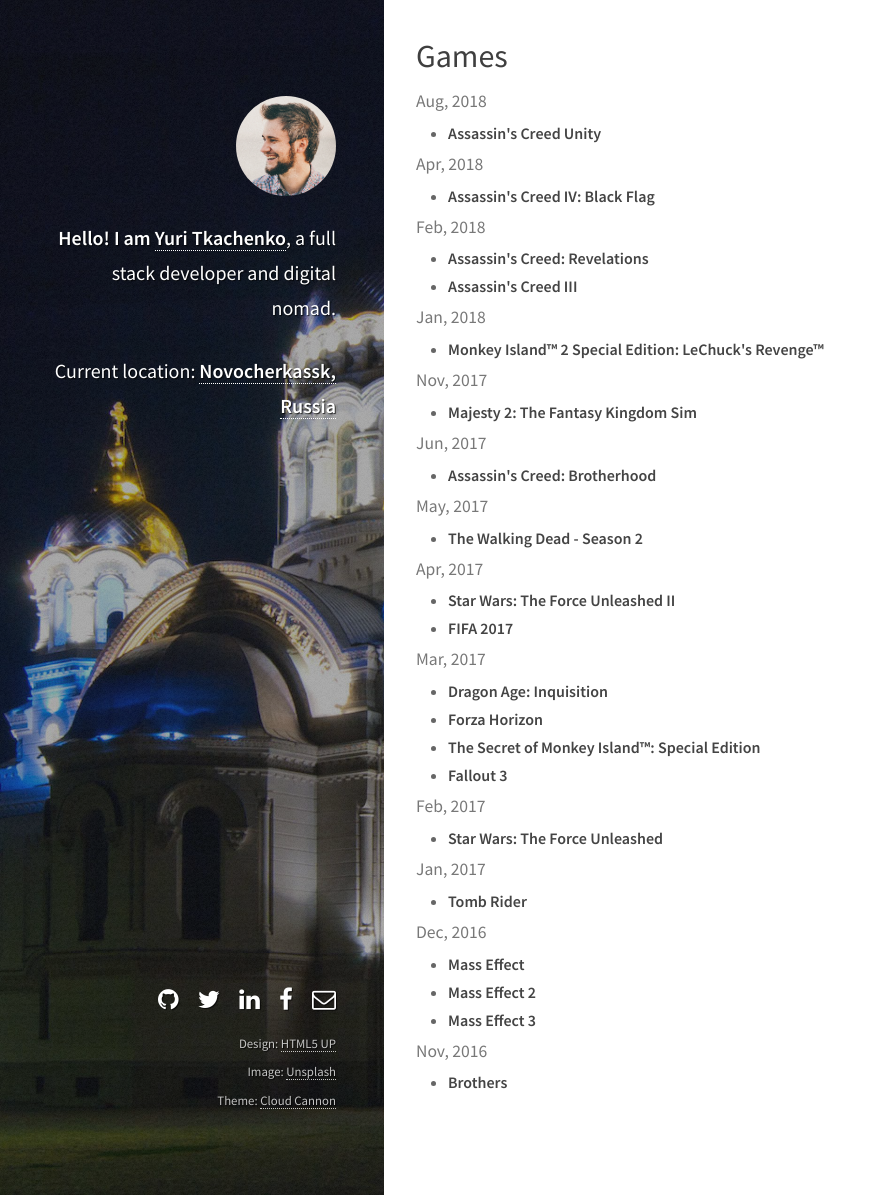
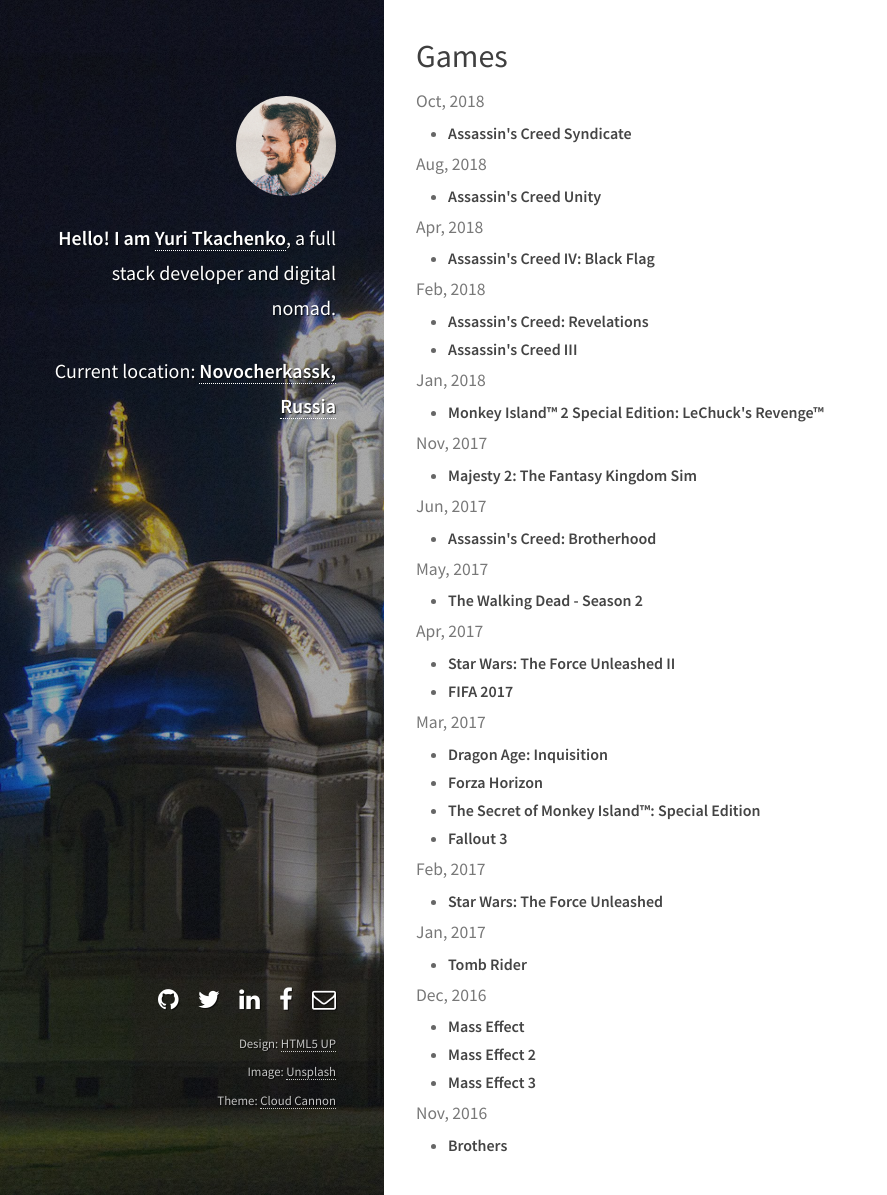
Before and after one commit to tamtamchik/tamtamchik.github.io, a Jekyll site: the page built from games.html, in a window 1280 px wide and 1195 px high. Shown: the whole window, without its empty margins (0-887 px from the left). Built offline with Jekyll 4.4.1, drawn with Linux system fonts in a browser that asks for light colours.

Commit message:
Update games.yml

```diff
--- a/_data/games.yml
+++ b/_data/games.yml
@@ -1,3 +1,7 @@
+- date: 2018-10-01
+  games:
+    - name: "Assassin's Creed Syndicate"
+
 - date: 2018-08-01
   games:
     - name: "Assassin's Creed Unity"
```
